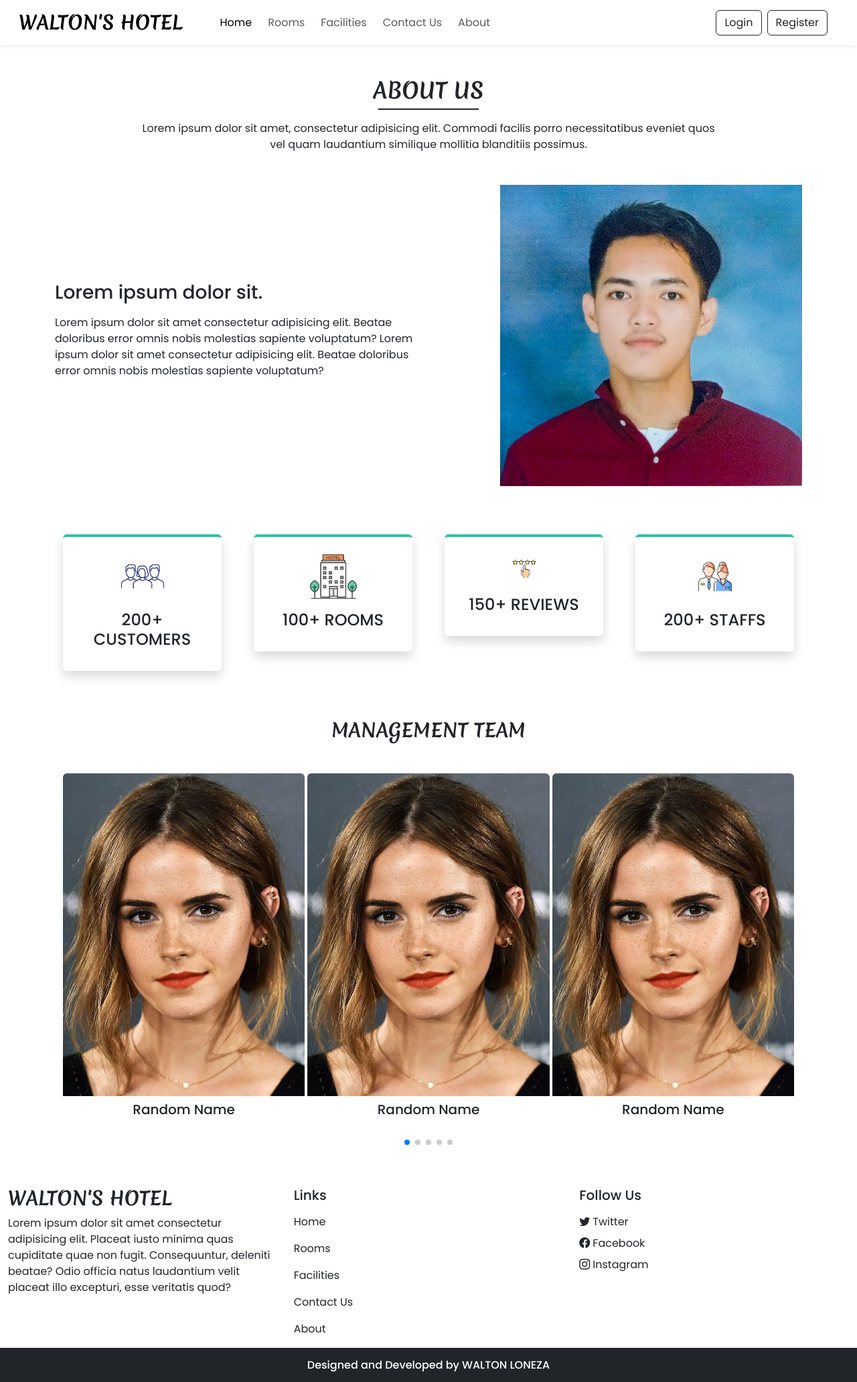
After one commit to walts731/HOTEL, a PHP site: page /about.php in a window 1280 px wide. The commit adds this page. Shown: the whole page at 67% size. Run offline with PHP 8.4, Linux system fonts and the light colour scheme.

Commit message:
about us

```diff
--- /dev/null
+++ b/about.php
@@ -0,0 +1,147 @@
+<!DOCTYPE html>
+<html lang="en">
+<head>
+    <meta charset="UTF-8">
+    <meta name="viewport" content="width=device-width, initial-scale=1.0">
+    <title>Walton's Hotel - ABOUT</title>
+    <?php require('inc/links.php'); ?>
+    <link rel="stylesheet" href="https://cdn.jsdelivr.net/npm/swiper@11/swiper-bundle.min.css"/>
+    <style>
+        .box{
+            border-top-color: var(--teal) !important;
+        }
+    </style>
+</head>
+<body>
+    <?php require('inc/header.php'); ?>
+
+    <div class="my-5 px-4">
+        <h2 class="fw-bold h-font text-center">ABOUT US</h2>
+        <div class="h-line bg-dark"></div>
+        <p class="text-center mt-3">
+            Lorem ipsum dolor sit amet, consectetur adipisicing elit.
+            Commodi facilis porro necessitatibus eveniet quos <br> vel quam laudantium similique mollitia blanditiis possimus.
+        </p>
+    </div>
+
+    <div class="container">
+        <div class="row justify-content-between align-items-center">
+            <div class="col-lg-6 col-md-5 mb-4 order-lg-1 order-md-1 order-2">
+                <h3 class="mb-3">Lorem ipsum dolor sit.</h3>
+                <p>
+                    Lorem ipsum dolor sit amet consectetur adipisicing elit.
+                    Beatae doloribus error omnis nobis molestias sapiente voluptatum?
+                    Lorem ipsum dolor sit amet consectetur adipisicing elit.
+                    Beatae doloribus error omnis nobis molestias sapiente voluptatum?
+                </p>
+            </div>
+
+            <div class="col-lg-5 col-md-5 mb-4 order-lg-2 order-md-2 order-1">
+                <img src="images/about/profile.jpg" class="w-100">
+            </div>
+        </div>
+    </div>
+
+    <div class="container mt-5">
+        <div class="row">
+            <div class="col-lg-3 col-md-6 mb-4 px-4">
+                <div class="bg-white rounded shadow p-4 border-top border-4 text-center box">
+                    <img src="images/about/customers.png" width="70px">
+                    <h4 class="mt-3">200+ CUSTOMERS</h4>
+                </div>
+            </div>
+
+            <div class="col-lg-3 col-md-6 mb-4 px-4">
+                <div class="bg-white rounded shadow p-4 border-top border-4 text-center box">
+                    <img src="images/about/hotel.webp" width="70px">
+                    <h4 class="mt-3">100+ ROOMS</h4>
+                </div>
+            </div>
+
+            <div class="col-lg-3 col-md-6 mb-4 px-4">
+                <div class="bg-white rounded shadow p-4 border-top border-4 text-center box">
+                    <img src="images/about/reviews.png" width="70px">
+                    <h4 class="mt-3">150+ REVIEWS</h4>
+                </div>
+            </div>
+
+            <div class="col-lg-3 col-md-6 mb-4 px-4">
+                <div class="bg-white rounded shadow p-4 border-top border-4 text-center box">
+                    <img src="images/about/staff.png" width="70px">
+                    <h4 class="mt-3">200+ STAFFS</h4>
+                </div>
+            </div>
+        </div>
+    </div>
+
+    <h3 class="my-5 fw-bold h-font text-center">MANAGEMENT TEAM</h3>
+
+    <div class="container px-4">
+            <!-- Swiper -->
+        <div class="swiper mySwiper">
+            <div class="swiper-wrapper mb-5">
+                <div class="swiper-slide bg-white text-center overflow-hidden rounded">
+                    <img src="images/about/emma.jpg" class="w-100">
+                    <h5 class="mt-2">Random Name</h5>
+                </div>
+                <div class="swiper-slide bg-white text-center overflow-hidden rounded">
+                    <img src="images/about/emma.jpg" class="w-100">
+                    <h5 class="mt-2">Random Name</h5>
+                </div>
+                <div class="swiper-slide bg-white text-center overflow-hidden rounded">
+                    <img src="images/about/emma.jpg" class="w-100">
+                    <h5 class="mt-2">Random Name</h5>
+                </div>
+                <div class="swiper-slide bg-white text-center overflow-hidden rounded">
+                    <img src="images/about/emma.jpg" class="w-100">
+                    <h5 class="mt-2">Random Name</h5>
+                </div>
+                <div class="swiper-slide bg-white text-center overflow-hidden rounded">
+                    <img src="images/about/emma.jpg" class="w-100">
+                    <h5 class="mt-2">Random Name</h5>
+                </div>
+                <div class="swiper-slide bg-white text-center overflow-hidden rounded">
+                    <img src="images/about/emma.jpg" class="w-100">
+                    <h5 class="mt-2">Random Name</h5>
+                </div>
+                <div class="swiper-slide bg-white text-center overflow-hidden rounded">
+                    <img src="images/about/emma.jpg" class="w-100">
+                    <h5 class="mt-2">Random Name</h5>
+                </div>
+            </div>
+            <div class="swiper-pagination"></div>
+        </div>
+    </div>
+
+    <?php require('inc/footer.php'); ?>
+
+    <!-- Swiper JS -->
+  <script src="https://cdn.jsdelivr.net/npm/swiper@11/swiper-bundle.min.js"></script>
+
+    <!-- Initialize Swiper -->
+    <script>
+    var swiper = new Swiper(".mySwiper", {
+        spaceBetween: 4,
+        pagination: {
+        el: ".swiper-pagination",
+        },
+        breakpoints: {
+            320: {
+                slidesPerView: 1,
+            },
+            640: {
+                slidesPerView: 1,
+            },
+            768: {
+                slidesPerView: 2,
+            },
+            1024: {
+                slidesPerView: 3,
+            },
+        }
+    });
+    </script>
+
+
+</body>
+</html>
--- a/facilities.php
+++ b/facilities.php
@@ -5,7 +5,6 @@
     <meta name="viewport" content="width=device-width, initial-scale=1.0">
     <title>Walton's Hotel - FACILITIES</title>
     <?php require('inc/links.php'); ?>
-    <link rel="stylesheet" href="https://cdn.jsdelivr.net/npm/swiper@11/swiper-bundle.min.css"/>
     <style>
         .availability-form{
             margin-top: -50px;
--- a/inc/footer.php
+++ b/inc/footer.php
@@ -9,18 +9,16 @@
             </div>
             <div class="col-lg-4 p4">
                 <h5 class="mb-3">Links</h5>
-                <a href="#" class="d-inline-block mb-3 text-dark text-decoration-none">Home</a><br>
+                <a href="index.php" class="d-inline-block mb-3 text-dark text-decoration-none">Home</a><br>
                 <a href="#" class="d-inline-block mb-3 text-dark text-decoration-none">Rooms</a><br>
-                <a href="#" class="d-inline-block mb-3 text-dark text-decoration-none">Facilities</a><br>
+                <a href="facilities.php" class="d-inline-block mb-3 text-dark text-decoration-none">Facilities</a><br>
                 <a href="#" class="d-inline-block mb-3 text-dark text-decoration-none">Contact Us</a><br>
-                <a href="#" class="d-inline-block mb-3 text-dark text-decoration-none">About</a>
+                <a href="about.php" class="d-inline-block mb-3 text-dark text-decoration-none">About</a>
             </div>
             <div class="col-lg-4 p4">
                 <h5 class="mb-3">Follow Us</h5>
                 <a href="#" class="d-inline-block text-dark text-decoration none mb-2 text-decoration-none"><i class="bi bi-twitter me-1"></i>Twitter</a><br>
-                <h5 class="mb-3">Follow Us</h5>
                 <a href="#" class="d-inline-block text-dark text-decoration none mb-2 text-decoration-none"><i class="bi bi-facebook me-1"></i>Facebook</a><br>
-                <h5 class="mb-3">Follow Us</h5>
                 <a href="#" class="d-inline-block text-dark text-decoration none text-decoration-none mb-2"><i class="bi bi-instagram me-1"></i>Instagram</a><br>
             </div>
         </div>
--- a/inc/header.php
+++ b/inc/header.php
@@ -19,7 +19,7 @@
             <a class="nav-link me-2" href="#">Contact Us</a>
             </li>
             <li class="nav-item">
-            <a class="nav-link me-2" href="#">About</a>
+            <a class="nav-link me-2" href="about.php">About</a>
             </li>
         </ul>
         <div class="d-flex">
```
Also changed, not shown: index.php (+27 -0 lines), images/about/customers.png (added), images/about/emma.jpg (added), images/about/hotel.webp (added), images/about/profile.jpg (added), images/about/reviews.png (added), images/about/staff.png (added).
